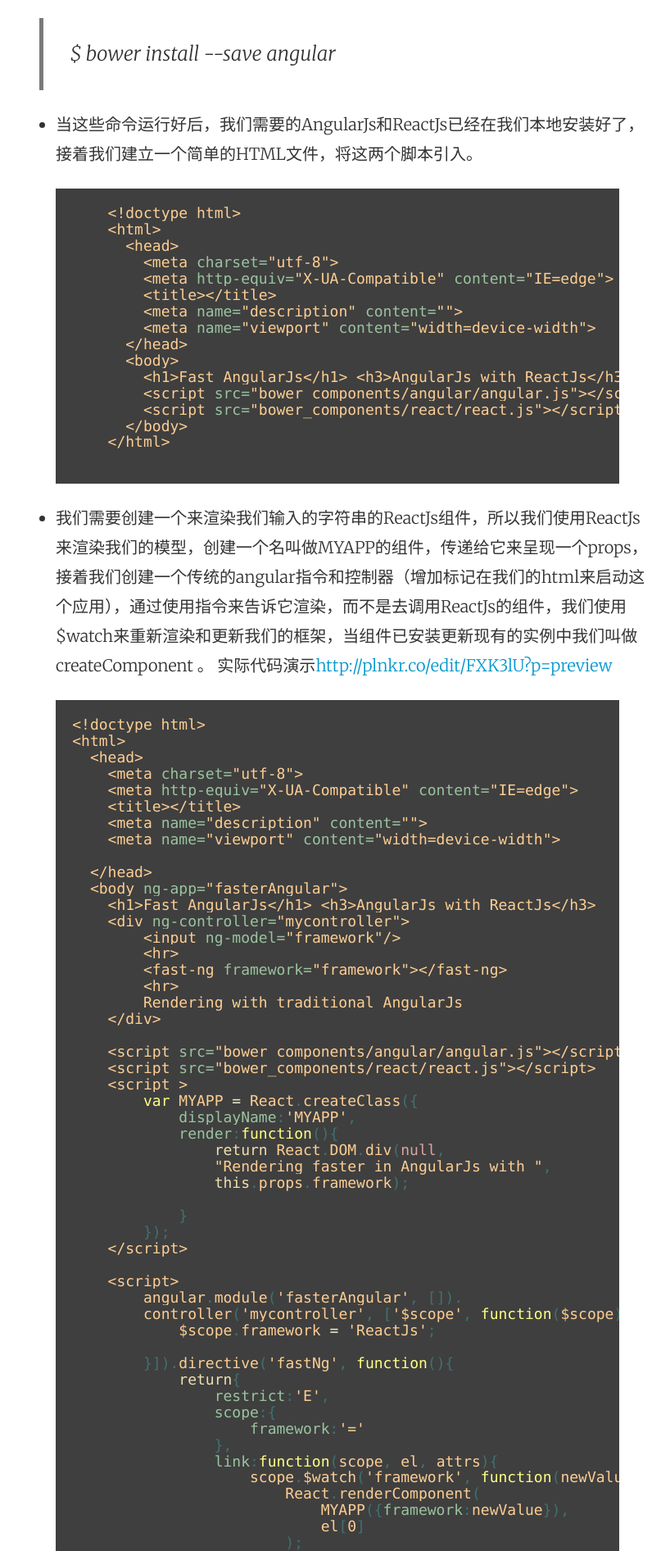
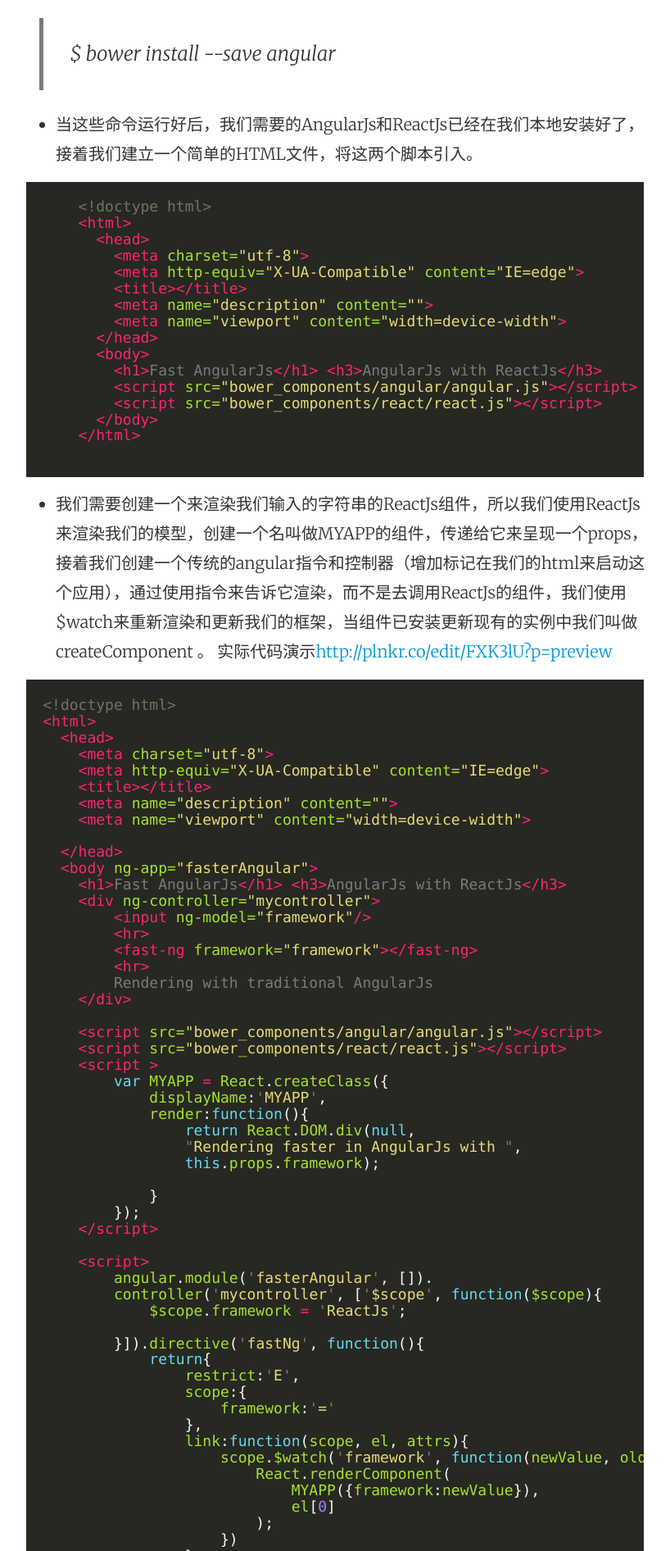
Before and after one commit to tw93/tw93.github.io, a Jekyll site: the page built from _posts/2015-02-23-angular-react.md, in a window 1280 px wide. Shown: the part 2195-4087 px from the top of the page at 82% size, without its empty margins (228-1046 px from the left). Built offline with Jekyll 4.4.1, drawn with Linux system fonts in a browser that asks for light colours; comment, search, counter and statistics services are not loaded.

Commit message:
css theme

```diff
--- /dev/null
+++ b/_sass/_monokai.scss
@@ -0,0 +1,73 @@
+
+.highlight,
+.gist-syntax .highlight {
+  -webkit-margin-before: 0;
+  -webkit-margin-after: 0;
+  -webkit-margin-start: 4px;
+  -webkit-margin-end: 10px;
+}
+.highlight pre { background-color: #272822; }
+.highlight .hll { background-color: #272822; }
+.highlight .c { color: #75715e } /* Comment */
+.highlight .err { color: #960050; background-color: #1e0010 } /* Error */
+.highlight .k { color: #66d9ef } /* Keyword */
+.highlight .l { color: #ae81ff } /* Literal */
+.highlight .n { color: #f8f8f2 } /* Name */
+.highlight .o { color: #f92672 } /* Operator */
+.highlight .p { color: #f8f8f2 } /* Punctuation */
+.highlight .cm { color: #75715e } /* Comment.Multiline */
+.highlight .cp { color: #75715e } /* Comment.Preproc */
+.highlight .c1 { color: #75715e } /* Comment.Single */
+.highlight .cs { color: #75715e } /* Comment.Special */
+.highlight .ge { font-style: italic } /* Generic.Emph */
+.highlight .gs { font-weight: bold } /* Generic.Strong */
+.highlight .kc { color: #66d9ef } /* Keyword.Constant */
+.highlight .kd { color: #66d9ef } /* Keyword.Declaration */
+.highlight .kn { color: #f92672 } /* Keyword.Namespace */
+.highlight .kp { color: #66d9ef } /* Keyword.Pseudo */
+.highlight .kr { color: #66d9ef } /* Keyword.Reserved */
+.highlight .kt { color: #66d9ef } /* Keyword.Type */
+.highlight .ld { color: #e6db74 } /* Literal.Date */
+.highlight .m { color: #ae81ff } /* Literal.Number */
+.highlight .s { color: #e6db74 } /* Literal.String */
+.highlight .na { color: #a6e22e } /* Name.Attribute */
+.highlight .nb { color: #f8f8f2 } /* Name.Builtin */
+.highlight .nc { color: #a6e22e } /* Name.Class */
+.highlight .no { color: #66d9ef } /* Name.Constant */
+.highlight .nd { color: #a6e22e } /* Name.Decorator */
+.highlight .ni { color: #f8f8f2 } /* Name.Entity */
+.highlight .ne { color: #a6e22e } /* Name.Exception */
+.highlight .nf { color: #a6e22e } /* Name.Function */
+.highlight .nl { color: #f8f8f2 } /* Name.Label */
+.highlight .nn { color: #f8f8f2 } /* Name.Namespace */
+.highlight .nx { color: #a6e22e } /* Name.Other */
+.highlight .py { color: #f8f8f2 } /* Name.Property */
+.highlight .nt { color: #f92672 } /* Name.Tag */
+.highlight .nv { color: #f8f8f2 } /* Name.Variable */
+.highlight .ow { color: #f92672 } /* Operator.Word */
+.highlight .w { color: #f8f8f2 } /* Text.Whitespace */
+.highlight .mf { color: #ae81ff } /* Literal.Number.Float */
+.highlight .mh { color: #ae81ff } /* Literal.Number.Hex */
+.highlight .mi { color: #ae81ff } /* Literal.Number.Integer */
+.highlight .mo { color: #ae81ff } /* Literal.Number.Oct */
+.highlight .sb { color: #e6db74 } /* Literal.String.Backtick */
+.highlight .sc { color: #e6db74 } /* Literal.String.Char */
+.highlight .sd { color: #e6db74 } /* Literal.String.Doc */
+.highlight .s2 { color: #e6db74 } /* Literal.String.Double */
+.highlight .se { color: #ae81ff } /* Literal.String.Escape */
+.highlight .sh { color: #e6db74 } /* Literal.String.Heredoc */
+.highlight .si { color: #e6db74 } /* Literal.String.Interpol */
+.highlight .sx { color: #e6db74 } /* Literal.String.Other */
+.highlight .sr { color: #e6db74 } /* Literal.String.Regex */
+.highlight .s1 { color: #e6db74 } /* Literal.String.Single */
+.highlight .ss { color: #e6db74 } /* Literal.String.Symbol */
+.highlight .bp { color: #f8f8f2 } /* Name.Builtin.Pseudo */
+.highlight .vc { color: #f8f8f2 } /* Name.Variable.Class */
+.highlight .vg { color: #f8f8f2 } /* Name.Variable.Global */
+.highlight .vi { color: #f8f8f2 } /* Name.Variable.Instance */
+.highlight .il { color: #ae81ff } /* Literal.Number.Integer.Long */
+
+.highlight .gh { } /* Generic Heading & Diff Header */
+.highlight .gu { color: #75715e; } /* Generic.Subheading & Diff Unified/Comment? */
+.highlight .gd { color: #f92672; } /* Generic.Deleted & Diff Deleted */
+.highlight .gi { color: #a6e22e; } /* Generic.Inserted & Diff Inserted */
--- a/_sass/_zenburn.scss
+++ /dev/null
@@ -1,136 +0,0 @@
-.highlight code, .highlight pre {
-color:#fdce93;
-background-color:#3f3f3f;
-}
-
-.highlight .hll {
-background-color:#222;
-}
-
-.highlight .err {
-color:#e37170;
-background-color:#3d3535;
-}
-
-.highlight .k {
-color:#f0dfaf;
-}
-
-.highlight .p {
-color:#41706f;
-}
-
-.highlight .cs {
-color:#cd0000;
-font-weight:700;
-}
-
-.highlight .gd {
-color:#cd0000;
-}
-
-.highlight .ge {
-color:#ccc;
-font-style:italic;
-}
-
-.highlight .gr {
-color:red;
-}
-
-.highlight .go {
-color:gray;
-}
-
-.highlight .gs {
-color:#ccc;
-font-weight:700;
-}
-
-.highlight .gu {
-color:purple;
-font-weight:700;
-}
-
-.highlight .gt {
-color:#0040D0;
-}
-
-.highlight .kc {
-color:#dca3a3;
-}
-
-.highlight .kd {
-color:#ffff86;
-}
-
-.highlight .kn {
-color:#dfaf8f;
-font-weight:700;
-}
-
-.highlight .kp {
-color:#cdcf99;
-}
-
-.highlight .kr {
-color:#cdcd00;
-}
-
-.highlight .ni {
-color:#c28182;
-}
-
-.highlight .ne {
-color:#c3bf9f;
-font-weight:700;
-}
-
-.highlight .nn {
-color:#8fbede;
-}
-
-.highlight .vi {
-color:#ffffc7;
-}
-
-.highlight .c,.preview-zenburn .highlight .g,.preview-zenburn .highlight .cm,.preview-zenburn .highlight .cp,.preview-zenburn .highlight .c1 {
-color:#7f9f7f;
-}
-
-.highlight .l,.preview-zenburn .highlight .x,.preview-zenburn .highlight .no,.preview-zenburn .highlight .nd,.preview-zenburn .highlight .nl,.preview-zenburn .highlight .nx,.preview-zenburn .highlight .py,.preview-zenburn .highlight .w {
-color:#ccc;
-}
-
-.highlight .n,.preview-zenburn .highlight .nv,.preview-zenburn .highlight .vg {
-color:#dcdccc;
-}
-
-.highlight .o,.preview-zenburn .highlight .ow {
-color:#f0efd0;
-}
-
-.highlight .gh,.preview-zenburn .highlight .gp {
-color:#dcdccc;
-font-weight:700;
-}
-
-.highlight .gi,.preview-zenburn .highlight .kt {
-color:#00cd00;
-}
-
-.highlight .ld,.preview-zenburn .highlight .s,.preview-zenburn .highlight .sb,.preview-zenburn .highlight .sc,.preview-zenburn .highlight .sd,.preview-zenburn .highlight .s2,.preview-zenburn .highlight .se,.preview-zenburn .highlight .sh,.preview-zenburn .highlight .si,.preview-zenburn .highlight .sx,.preview-zenburn .highlight .sr,.preview-zenburn .highlight .s1,.preview-zenburn .highlight .ss {
-color:#cc9393;
-}
-
-.highlight .m,.preview-zenburn .highlight .mf,.preview-zenburn .highlight .mh,.preview-zenburn .highlight .mi,.preview-zenburn .highlight .mo,.preview-zenburn .highlight .il {
-color:#8cd0d3;
-}
-
-.highlight .na,.preview-zenburn .highlight .nt {
-color:#9ac39f;
-}
-
-.highlight .nb,.preview-zenburn .highlight .nc,.preview-zenburn .highlight .nf,.preview-zenburn .highlight .bp,.preview-zenburn .highlight .vc {
-color:#efef8f;
-}
--- a/css/pixyll.scss
+++ b/css/pixyll.scss
@@ -6,4 +6,4 @@
 
 @import "basscss";
 @import "main";
-@import "zenburn";
+@import "monokai";
```
